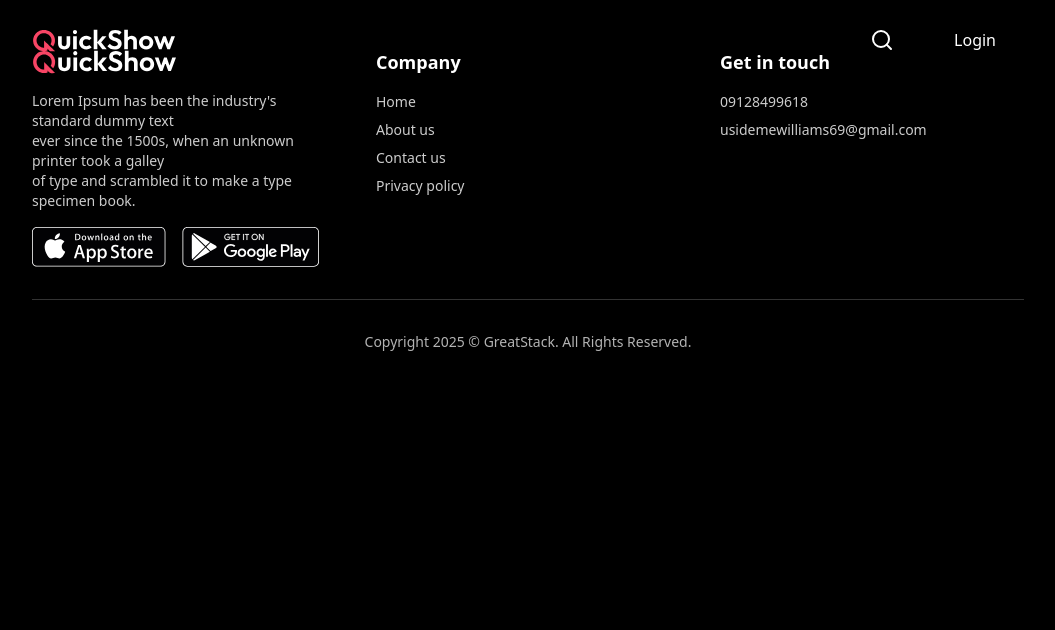
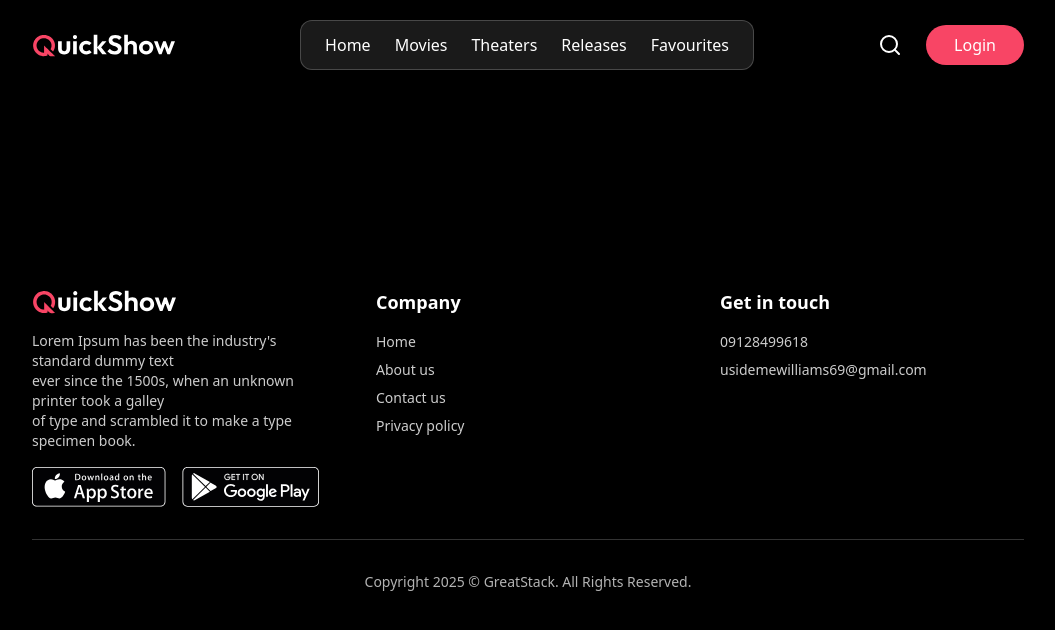
Before and after one commit to Vader-9/Nova-movies, a React (Vite) app: page /favourites in a window 1280 px wide. Shown: the top 630 px of the page, without its empty margins (112-1167 px from the left). Built offline with nearby package versions, Linux system fonts and the light colour scheme.

Commit message:
favourites done

```diff
--- a/src/App.jsx
+++ b/src/App.jsx
@@ -18,6 +18,8 @@ function App() {
 
   const [films, setFilms] = useState(dummyShowsData);
   console.log(films)
+  // to add to favourites
+  const [favourites, setFavourites] = useState([])
 
   return (
 
@@ -28,10 +30,10 @@ function App() {
          <Routes>
             <Route path='/' element={<Home/>}/>
             <Route path='/movies' element={<Movies films={films} />}/>
-            <Route path='/movies/:id' element={<MovieDetails films={films} />}/>
+            <Route path='/movies/:id' element={<MovieDetails films={films} favourites={favourites}  setFavourites={setFavourites} />}/>
             <Route path='/movies/:id/:date' element={<Seatlayout/>}/>
             <Route path='/mybookings' element={<Mybookings/>}/>
-            <Route path='/favourites' element={<Favourites/>}/>
+            <Route path='/favourites' element={<Favourites favourites={favourites} setFavourites={setFavourites} />}/>
          </Routes>
          {!isAdminRoute && <Footer/> }
 
--- a/src/Componepts/Nav.jsx
+++ b/src/Componepts/Nav.jsx
@@ -1,20 +1,49 @@
-import { Link } from "react-router-dom"
-import { assets } from '../assets/assets'
+import { Link } from "react-router-dom";
+import { assets } from "../assets/assets";
 import { Menu, Search, X } from "lucide-react";
 import { useState } from "react";
 
 function Nav() {
-
-    const [isOpen, setIsOpen] = useState(false)
+  const [isOpen, setIsOpen] = useState(false);
 
   return (
-        <div className="fixed top-0 left-0 z-50 w-full flex items-center justify-between px-6 md:px-16 lg:px-36 py-5">
-            <Link to='/' className="max-md:flex-1">
-                <img src={assets.logo} alt="" className="w-36 h-auto" />
+    <>
+      {/* NAVBAR */}
+      <nav className="fixed top-0 left-0 z-40 w-full flex items-center justify-between px-6 md:px-16 lg:px-36 py-5 ">
+
+        {/* Logo */}
+        <Link to="/" className="flex-shrink-0">
+          <img src={assets.logo} alt="Logo" className="w-36 h-auto" />
         </Link>
 
+        {/* DESKTOP LINKS */}
+        <div className="hidden md:flex gap-6 text-white font-medium md:flex gap-6 bg-white/10 backdrop-blur-md border border-white/20 rounded-xl px-6 py-3 text-white font-medium">
+          <Link to="/">Home</Link>
+          <Link to="/movies">Movies</Link>
+          <Link to="/">Theaters</Link>
+          <Link to="/">Releases</Link>
+          <Link to="/favourites">Favourites</Link>
+        </div>
+
+        {/* Right actions */}
+        <div className="flex items-center gap-6">
+          <Search className="hidden md:block w-6 h-6 text-white cursor-pointer" />
+
+          <button className="px-4 py-1 sm:px-7 sm:py-2 bg-primary hover:bg-primary-dull transition rounded-full font-medium text-white">
+            Login
+          </button>
+
+          {/* Mobile menu icon */}
+          <Menu
+            className="md:hidden w-8 h-8 text-white cursor-pointer"
+            onClick={() => setIsOpen(true)}
+          />
+        </div>
+      </nav>
+
+      {/* MOBILE FULLSCREEN MENU */}
       {isOpen && (
-                <div className="fixed inset-0 z-50 bg-black/50 backdrop-blur-xl md:hidden">
+        <div className="fixed inset-0 z-50 bg-black/60 backdrop-blur-xl md:hidden">
 
           {/* Close icon */}
           <X
@@ -22,26 +51,18 @@ function Nav() {
             onClick={() => setIsOpen(false)}
           />
 
-                    {/* Menu */}
+          {/* Menu links */}
           <div className="h-full flex flex-col items-center justify-center gap-8 text-white text-xl font-medium">
             <Link to="/" onClick={() => setIsOpen(false)}>Home</Link>
             <Link to="/movies" onClick={() => setIsOpen(false)}>Movies</Link>
             <Link to="/">Theaters</Link>
             <Link to="/">Releases</Link>
-                        <Link to="/favourites">Favourites</Link>
+            <Link to="/favourites" onClick={() => setIsOpen(false)}>Favourites</Link>
           </div>
         </div>
       )}
-
-
-            <div className="flex items-center gap-8">
-                <Search className="max-md:hidden w-6 h-6 cursor-pointer" />
-                <button className="px-4 py-1 sm:px-7 sm:py-2 bg:primary hover:bg-primary-dull transition rounded-full font-medium cursor-pointer">Login</button>
-            </div>
-
-            <Menu className="max-md:ml-4 md:hidden w-8 h-8 cursor-pointer" onClick={() => setIsOpen(!isOpen)} />
-        </div>
-    )
+    </>
+  );
 }
 
-export default Nav
+export default Nav;
--- a/src/Pages/Favourites.jsx
+++ b/src/Pages/Favourites.jsx
@@ -1,8 +1,74 @@
+import React from 'react'
+import { Star, X } from 'lucide-react'
 
-function Favourites(){
+function Favourites({ favourites, setFavorites }) {
 
-    return(
-        <div></div>
+    console.log(favourites)
+
+    const removeFromFavourites = (id) => {
+
+            setFavorites((prev) => prev.filter((film) => film.id !== id));
+
+    }
+
+    return (
+        <div>
+            <div>
+                <div className='p-8 md:p-30 flex flex-col justify-center text-center'>
+
+                    <div className='flex justify-center text-center '>
+                        <div className='grid grid-cols-1  gap-5 md:grid-cols-4 md:rows-2'>
+                            {favourites.map((film) => (
+                                <div
+                                    key={film.id}
+                                    className="p-4 hover:scale-105 transition-transform rounded-2xl bg-blue-1000 text-white shadow-xl shadow-black/40"
+                                >
+                                    {/* IMAGE WRAPPER */}
+                                    <div className="relative">
+                                        <img
+                                            src={film.poster_path}
+                                            alt={film.title}
+                                            className="w-full aspect-square object-cover rounded-xl"
+                                        />
+
+                                        {/* X ICON (TOP RIGHT) */}
+                                        <X
+                                            className="absolute top-2 right-2 w-6 h-6 text-white bg-black/50 backdrop-blur-md rounded-full p-1 cursor-pointer hover:bg-black/70 transition"
+                                            onClick={() => removeFromFavourites(film.id)}
+                                        />
+                                    </div>
+
+                                    <h1 className="mt-2 font-semibold">{film.title}</h1>
+
+                                    <div className="w-full flex justify-between text-sm mt-1">
+                                        <p className="font-bold">
+                                            {new Date(film.release_date).getFullYear()}
+                                        </p>
+                                        <p>
+                                            {Math.floor(film.runtime / 60)}h {film.runtime % 60}m
+                                        </p>
+                                    </div>
+
+                                    <div className="w-full flex justify-between items-center mt-4">
+                                        <button className="py-2 px-4 bg-primary hover:bg-primary-dull transition rounded-full font-medium">
+                                            Buy Ticket
+                                        </button>
+
+                                        <div className="flex items-center gap-1">
+                                            <Star className="text-yellow-500 w-5 h-5 " />
+                                            <p>{film.vote_average}</p>
+                                        </div>
+                                    </div>
+                                </div>
+
+                            ))}
+                        </div>
+
+                    </div>
+
+                </div>
+            </div>
+        </div>
     )
 }
 
--- a/src/Pages/Home.jsx
+++ b/src/Pages/Home.jsx
@@ -35,9 +35,11 @@ function Home() {
             conspiracy.
           </p>
 
+          <Link to='/movies'>
           <button className="mt-6 px-6 py-2 bg-primary hover:bg-primary-dull transition rounded-full font-medium">
             Explore movies
           </button>
+          </Link>
         </div>
       </div>
 
--- a/src/Pages/MovieDetails.jsx
+++ b/src/Pages/MovieDetails.jsx
@@ -1,11 +1,16 @@
 import { useParams } from "react-router-dom";
 import { CirclePlay, Heart, Star } from "lucide-react";
 import { Link } from "react-router-dom";
+import { toast } from "react-hot-toast";
+import { useState } from "react";
 
-function MovieDetails({ films }) {
+function MovieDetails({ films,favourites, setFavourites }) {
 
   const { id } = useParams();
   console.log(id);
+
+  // state for heart colour
+  const [heart, setHeart] = useState(false);
 
   const filmDetails = films.find(
     (item) => item.id === Number(id)
@@ -14,8 +19,23 @@ function MovieDetails({ films }) {
   const similarFilms = films.filter(
     (item) => filmDetails.genres[0].name  === item.genres[0].name && filmDetails.id !== item.id
   )
+  console.log(similarFilms);
 
-  console.log(similarFilms);
+  const addFavourites = (id)=>{
+      const already = favourites.find((film) => film.id === id);
+
+      if(already){
+        setFavourites((prev) => prev.filter((film) => film.id !== id));
+        toast.error("Removed from favourites")
+      }else{
+        setFavourites((prev) => [...prev, filmDetails]);
+        toast.success("Added to favourites")
+      }
+
+      setHeart(!heart);
+  }
+
+
 
   return (
     <div className="p-5 flex flex-col items-center text-white mt-20 mb-10 md:p-16">
@@ -49,7 +69,7 @@ function MovieDetails({ films }) {
 
               {/* Favorite */}
               <div className="flex items-center justify-center bg-gray-700 hover:bg-gray-600 transition p-3 rounded-full cursor-pointer">
-                <Heart className="w-5 h-5" />
+                <Heart className={`w-5 h-5 ${heart ? "fill-red-500" : "fill-none"} ${heart ? "text-red-500" : "text-white"}`} onClick={()=>addFavourites(filmDetails.id)} />
               </div>
             </div>
 
--- a/src/Pages/Movies.jsx
+++ b/src/Pages/Movies.jsx
@@ -4,7 +4,7 @@ import { ArrowRight, Star } from 'lucide-react';
 import { Link } from "react-router-dom";
 import { useNavigate } from "react-router-dom";
 
-function Movies({films}){
+function Movies({films, }){
 const navigate = useNavigate();
 
 
```
Lines whose indentation alone changed are shown as unchanged.
